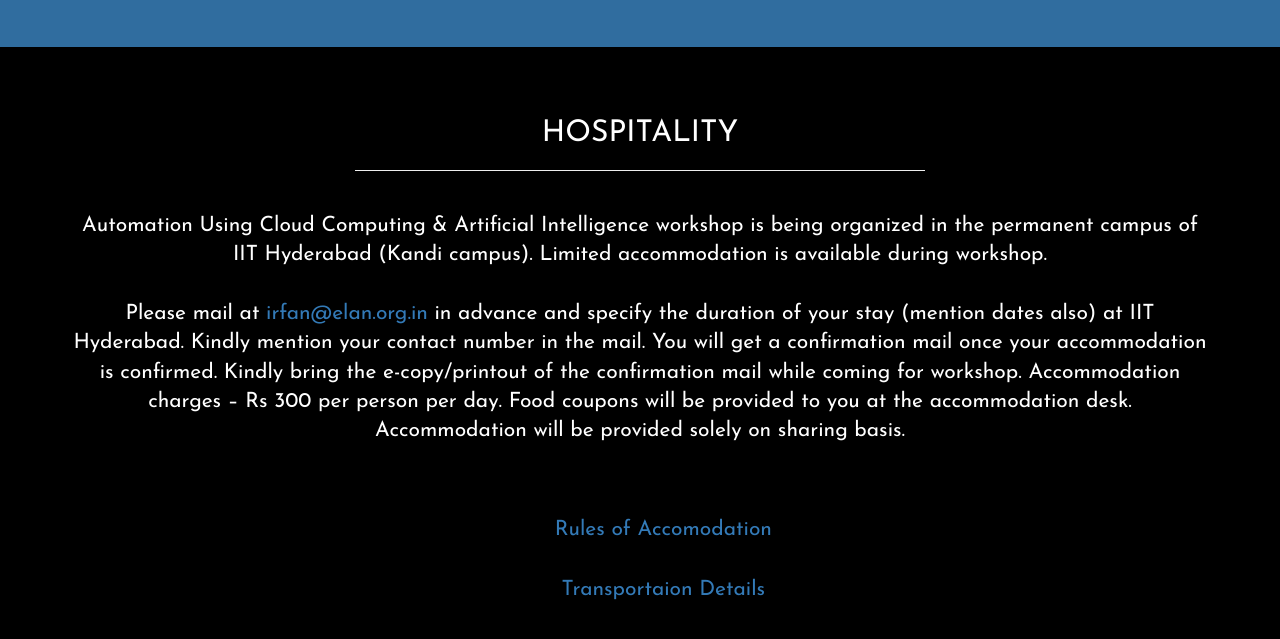
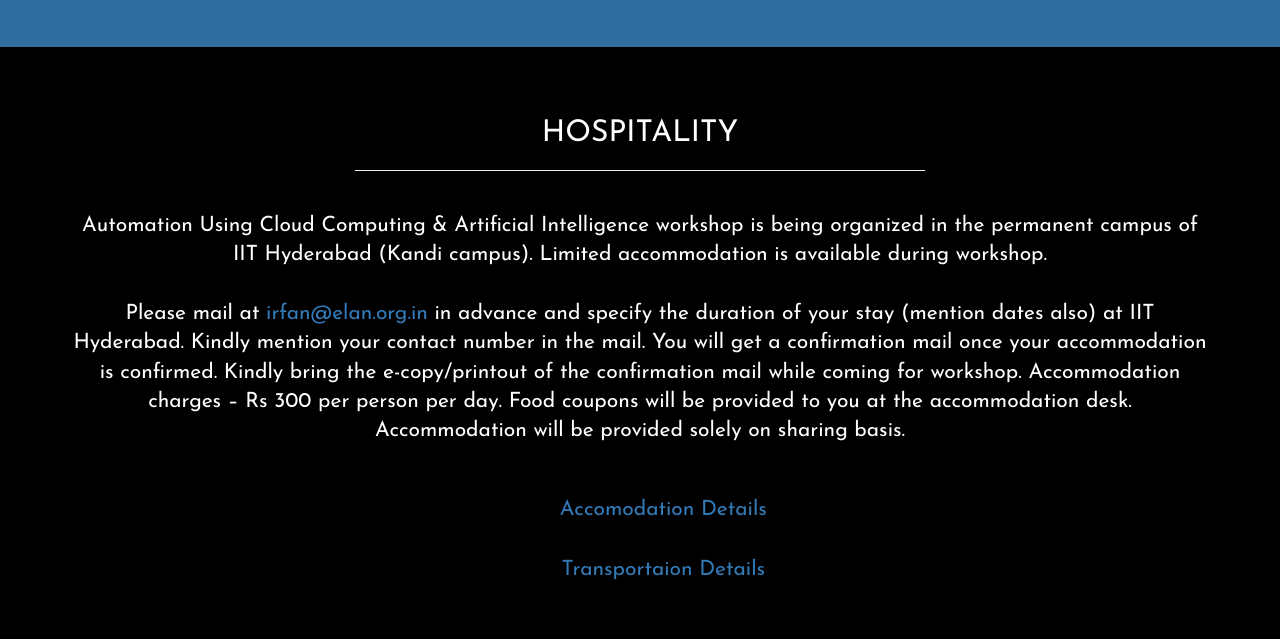
Before and after one commit to avravikiran-sopho/2018beta, a plain HTML site: page ai.html in a window 1280 px wide. Shown: the part 4994-5633 px from the top of the page. Drawn offline with Linux system fonts and the light colour scheme; a script that the page names is missing; files whose address does not match are found by name.

Commit message:
accomodation

```diff
--- a/ai.html
+++ b/ai.html
@@ -309,14 +309,14 @@ Fee per person - ₹ 1100/- <br></div>
 <p class="lead">Automation Using Cloud Computing & Artificial Intelligence workshop is being organized in the permanent campus of IIT Hyderabad (Kandi campus). Limited accommodation is available during workshop.
 <br><br>
 Please mail at  <a href="mailto:irfan@elan.org.in">irfan@elan.org.in</a> in advance and specify the duration of your stay (mention dates also) at IIT Hyderabad. Kindly mention your contact number in the mail. You will get a confirmation mail once your accommodation is confirmed. Kindly bring the e-copy/printout of the confirmation mail while coming for workshop. Accommodation charges – Rs 300  per person per day. Food coupons will be provided to you at the accommodation desk. Accommodation will be provided solely on sharing basis. <br><br></p>
-  <dic class="row">
-    <div class="col-md-12 col-sm-12">
-      <ul style="color:white;font-size: 1.5em;list-style-type: none;">
-      <li style="text-align: center;"><a target="_blank" href="assets/docs/Workshop_hospitality.pdf">&nbsp;Rules of Accomodation</a></li><br>
-      <li style="text-align: center;"><a target="_blank" href="assets/docs/nvision_transport_details.pdf">&nbsp;Transportaion Details</a></li>
+  <div class="row">
+    <div class="col-md-12 text-center col-sm-12">
+      <ul style="color:white;font-size: 1.5em;list-style-type: none">
+      <li style="text-align: center;"><a target="_blank" href="assets/docs/Hospitality_details.pdf">&nbsp;Accomodation Details</a></li><br>
+      <li style="text-align: center;"><a target="_blank" href="assets/docs/Transport_details.pdf">&nbsp;Transportaion Details</a></li>
   </ul>
     </div>
-  </dic>
+  </div>
 </div>
 </div>
 </div>
```
Also changed, not shown: automechanics.html (+4 -4 lines), 5 other files.
